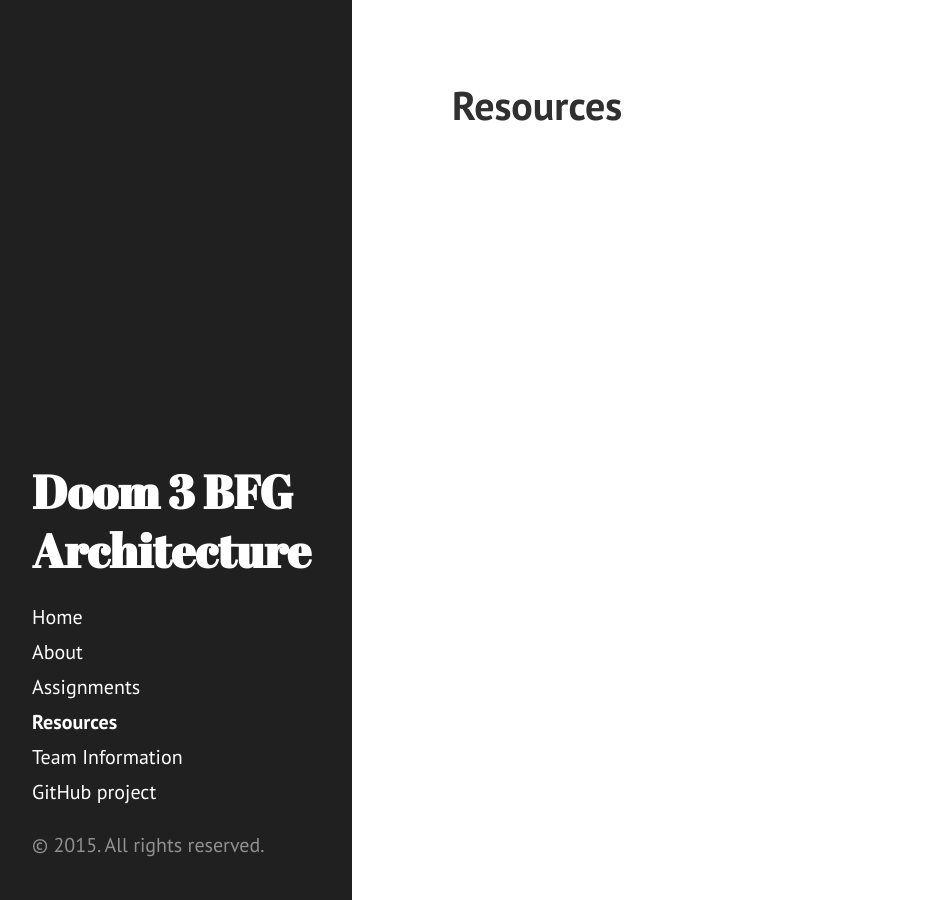
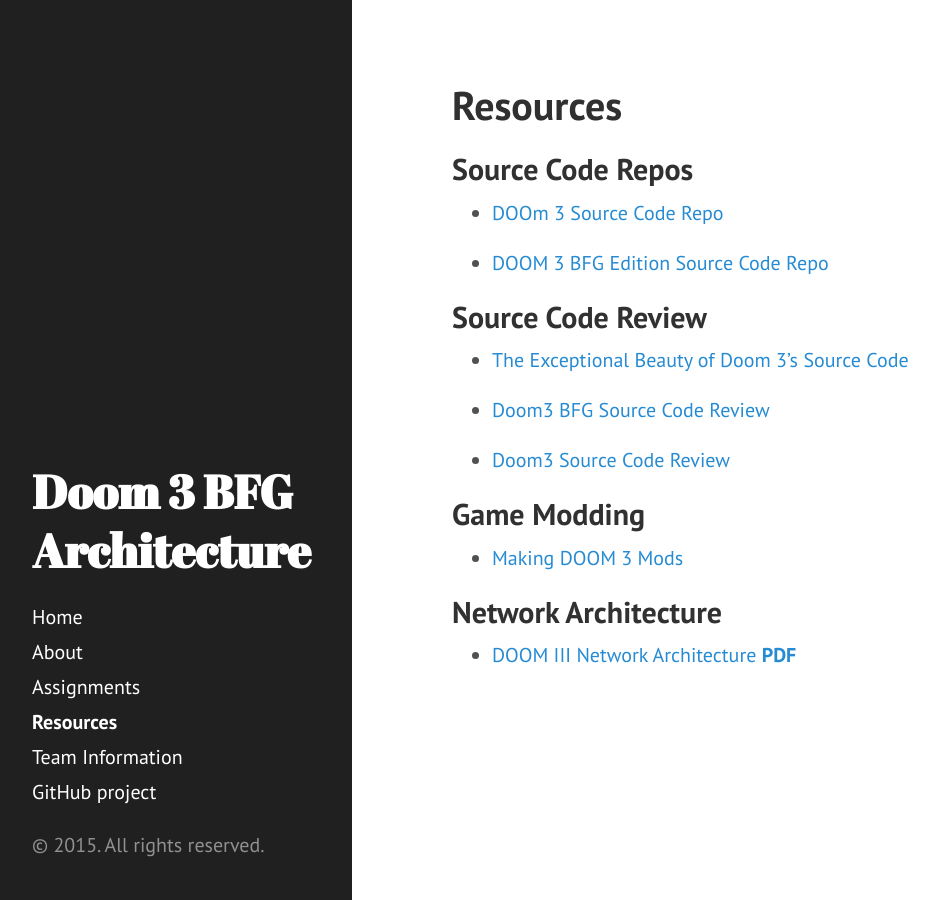
Before and after one commit to Yohanna/Doom-3-BFG-Architecture, a Jekyll site: the page built from resources.md, in a window 1280 px wide. Shown: the whole page, without its empty margins (8-947 px from the left). Built offline with Jekyll 4.4.1, drawn with Linux system fonts in a browser that asks for light colours; Markdown is read by kramdown in place of the engine named in the settings.

Commit message:
Added resources links

```diff
--- a/resources.md
+++ b/resources.md
@@ -2,3 +2,27 @@
 layout: page
 title: Resources
 ---
+
+## Source Code Repos
+
+* [DOOm 3 Source Code Repo](https://github.com/id-Software/DOOM-3)
+
+* [DOOM 3 BFG Edition Source Code Repo](https://github.com/id-Software/DOOM-3-BFG)
+
+
+## Source Code Review
+
+* [The Exceptional Beauty of Doom 3's Source Code](http://kotaku.com/5975610/the-exceptional-beauty-of-doom-3s-source-code)
+
+* [Doom3 BFG Source Code Review](http://fabiensanglard.net/doom3_bfg/)
+
+* [Doom3 Source Code Review](http://fabiensanglard.net/doom3/)
+
+## Game Modding
+
+* [Making DOOM 3 Mods](https://www.iddevnet.com/doom3/)
+
+
+## Network Architecture
+
+* [DOOM III Network Architecture **PDF**](http://mrelusive.com/publications/papers/The-DOOM-III-Network-Architecture.pdf)
```
